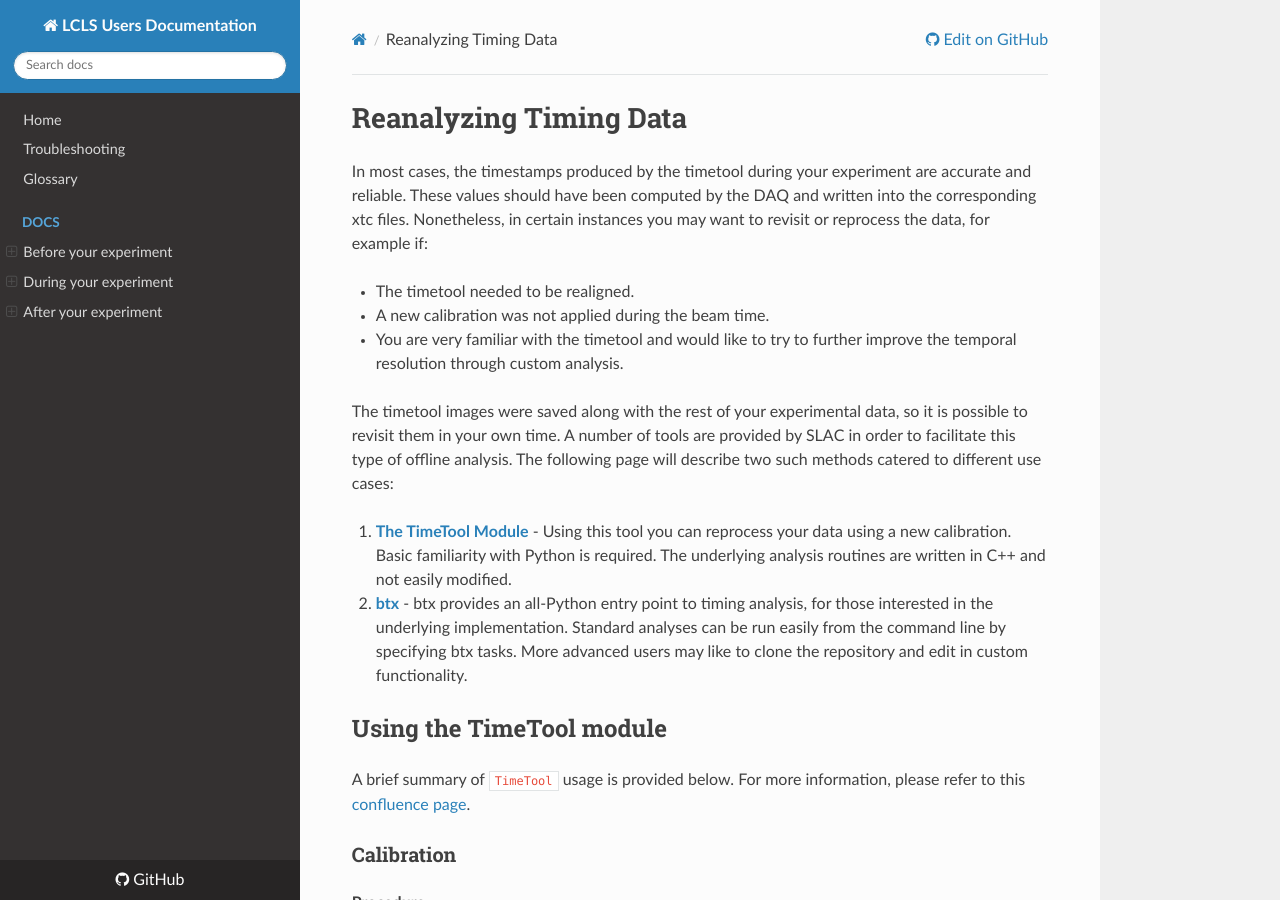
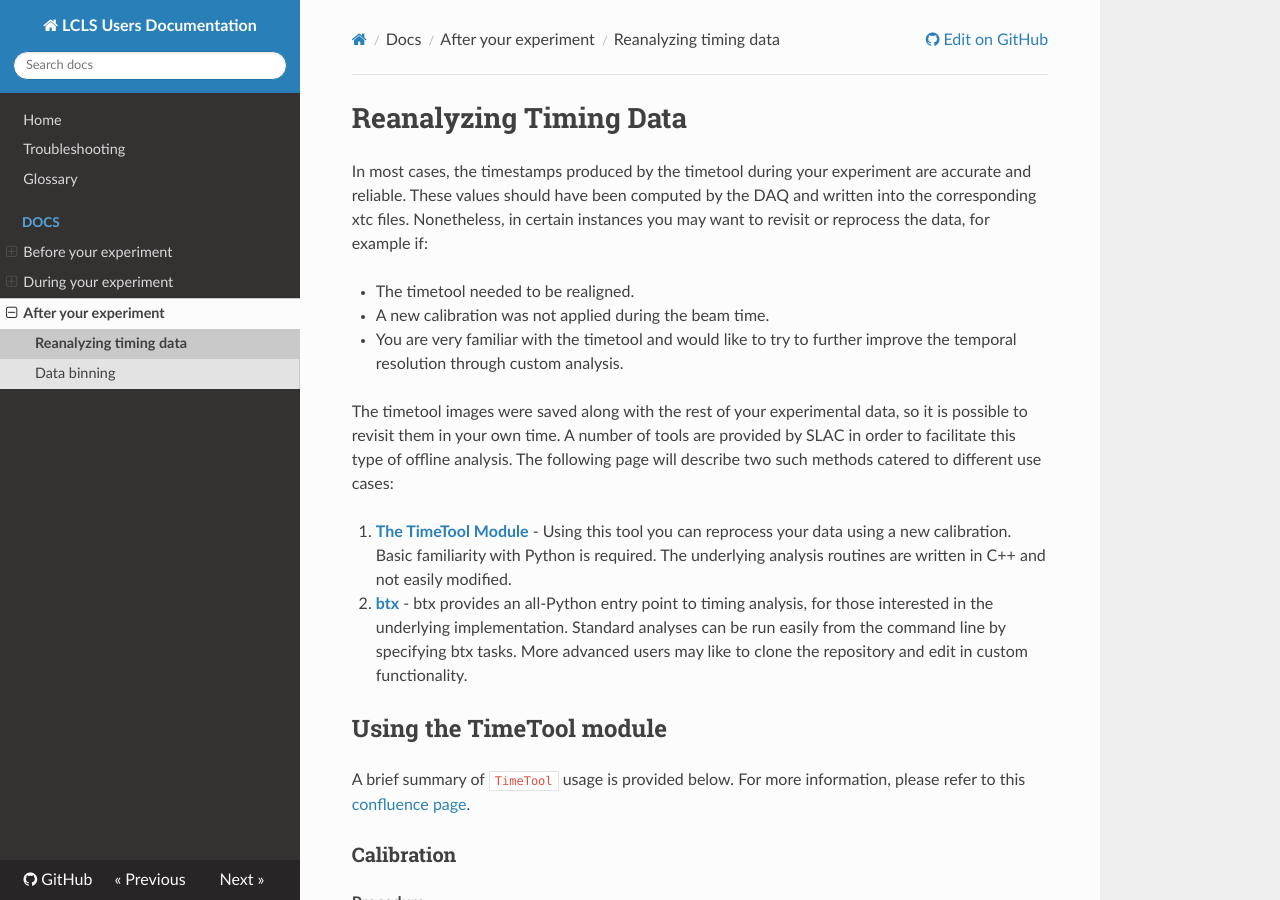
Before and after one commit to lcls-users/lcls-users, an MkDocs documentation site: the page built from docs/after/timetool.md, in a window 1280 px wide and 900 px high. Built offline with MkDocs 1.6.1, drawn with Linux system fonts in a browser that asks for light colours; nearby versions of some CDN libraries.

Commit message:
Add after>timetool.md to navbar

```diff
--- a/mkdocs.yml
+++ b/mkdocs.yml
@@ -18,6 +18,7 @@ nav:
         - During your experiment:
             - Running the timetool: 'during/timetool.md'
         - After your experiment:
+            - Reanalyzing timing data: after/timetool.md
             - Data binning: 'after/binning.md'
 theme:
     name: readthedocs
```
